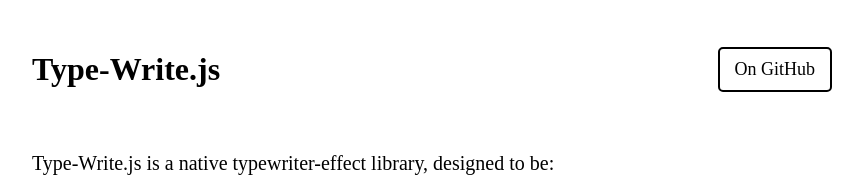
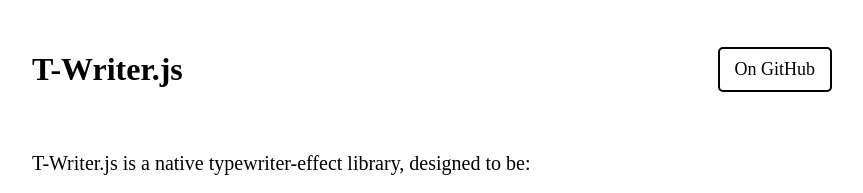
Before and after one commit to ChrisCavs/t-writer-demo, a website built with webpack: page index.html in a window 1280 px wide. Shown: the top 193 px of the page, without its empty margins (208-1071 px from the left). Built offline with Linux system fonts and the light colour scheme.

Commit message:
download package, change name

```diff
--- a/index.html
+++ b/index.html
@@ -4,7 +4,7 @@
 <head>
   <meta charset="utf-8" />
   <meta http-equiv="X-UA-Compatible" content="IE=edge">
-  <title>Type-Write Demo</title>
+  <title>T-Writer Demo</title>
   <meta name="viewport" content="width=device-width, initial-scale=1">
   <link rel="icon" type="image/png" href="./favicon.ico" />
   <link rel="stylesheet" type="text/css" media="screen" href="style.css" />
@@ -13,20 +13,20 @@
 
 <body>
   <header>
-    <h1>Type-Write.js</h1>
-    <a class="github" href="https://github.com/ChrisCavs/type-write.js">On GitHub</a>
+    <h1>T-Writer.js</h1>
+    <a class="github" href="https://github.com/ChrisCavs/t-writer.js">On GitHub</a>
   </header>
   <main>
     <section class="about">
       <p class="about-body">
-        Type-Write.js is a native typewriter-effect library, designed to be:
+        T-Writer.js is a native typewriter-effect library, designed to be:
       </p>
       <div class="about1 about-demo"></div>
       <div class="about2 about-demo"></div>
       <div class="about3 about-demo"></div>
       <div class="about4 about-demo"></div>
       <p class="about-body">
-        Below are a few demos, accompanied by the code you need to make it happen.  These demos do not cover the full range of functionality built in.  For a complete list of methods, please see the <a href="https://github.com/ChrisCavs/type-write.js">documentation on GitHub</a>.
+        Below are a few demos, accompanied by the code you need to make it happen.  These demos do not cover the full range of functionality built in.  For a complete list of methods, please see the <a href="https://github.com/ChrisCavs/t-writer.js">documentation on GitHub</a>.
       </p>
     </section>
 
@@ -131,7 +131,7 @@
 
     <footer>
       <p>MIT. © 2018 Christopher Cavalea</p>
-      <a class="github" href="https://github.com/ChrisCavs/type-write.js">On GitHub</a>
+      <a class="github" href="https://github.com/ChrisCavs/t-writer.js">On GitHub</a>
     </footer>
   </main>
 </body>
--- a/js/main.js
+++ b/js/main.js
@@ -1,4 +1,4 @@
-import Typewriter from '../../type-write/dist/type-write.js'
+import Typewriter from 't-writer.js'
 
 document.addEventListener('DOMContentLoaded', () => {
 
--- a/package.json
+++ b/package.json
@@ -11,6 +11,7 @@
   "license": "ISC",
   "dependencies": {
     "headsup.js": "^1.0.2",
+    "t-writer.js": "^1.0.0",
     "webpack": "^4.17.0",
     "webpack-cli": "^3.1.0"
   }
```
Also changed, not shown: dist/bundle.js, 1 other file.
